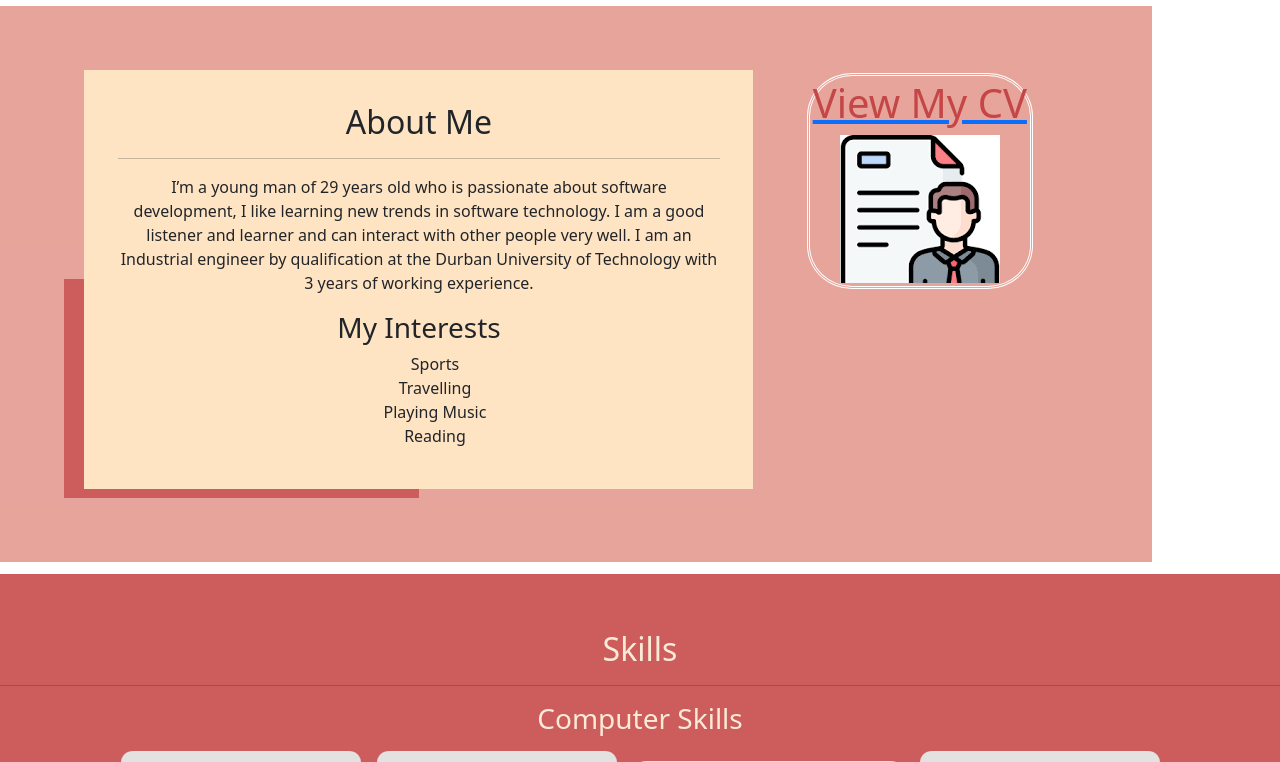
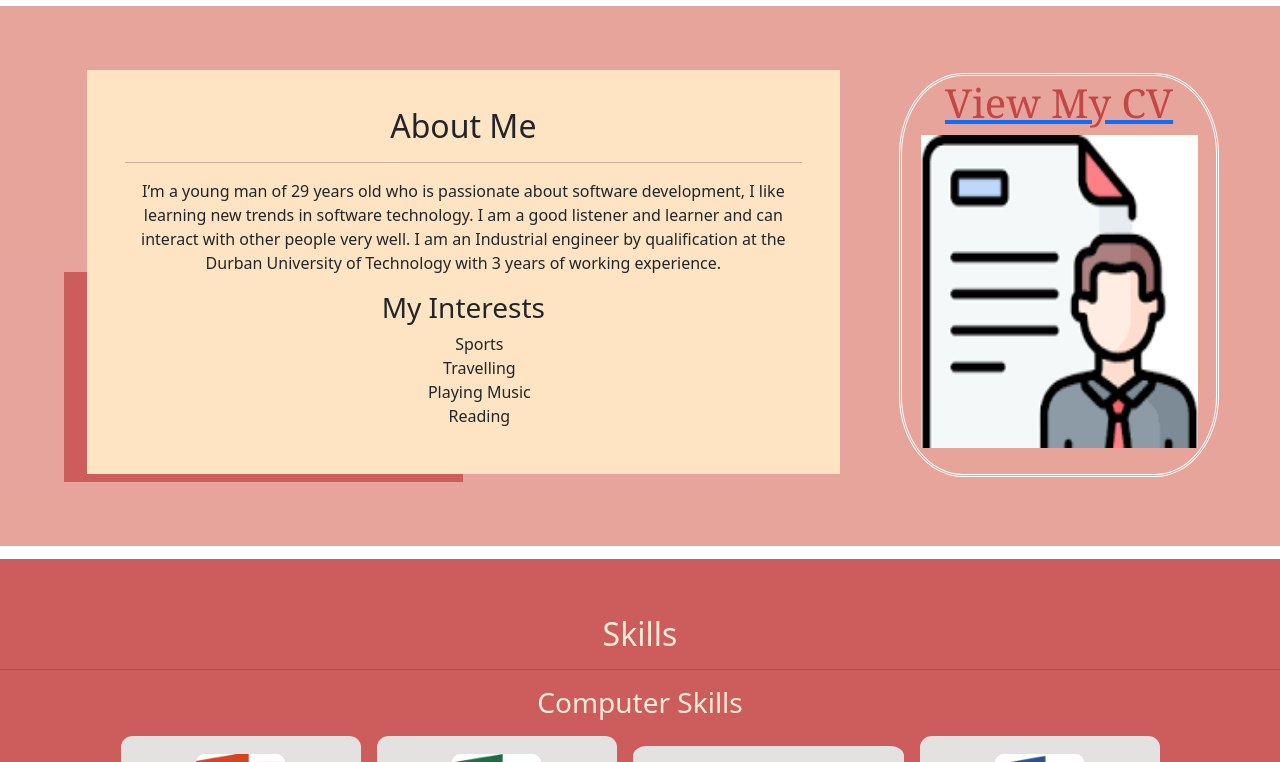
Before and after one commit to evasmile/my-profile, a website: page index.html in a window 1280 px wide. Shown: the part 767-1529 px from the top of the page. Drawn offline with nearby package versions, Linux system fonts and the light colour scheme.

Commit message:
fix about

```diff
--- a/index.html
+++ b/index.html
@@ -64,7 +64,7 @@
 
   </div>
 
-  <div id="about" class="divNoColour about">
+  <div id="about">
     <div class="backgroundBlock">
 
     </div>
@@ -96,11 +96,11 @@
        text-align: center;
        padding: 3px;
        margin: 3px;
-       height: fit-content;
-       width: fit-content;
+       height: 100%;
+       width: 100%;
 
       ">
-        <h1 style="color: rgb(196, 70, 70);">View My CV</h1>
+        <h1 class="specialFont" style="color: rgb(196, 70, 70);">View My CV</h1>
 
         <img class="cvImage" src="./res/download (11).png" alt="cv">
       </div>
--- a/style_css/style.css
+++ b/style_css/style.css
@@ -60,10 +60,7 @@ hr{
     border-radius: 60%;
 }
 
-.divContactElement {
 
-
-}
 
 .divC {
     position: absolute;
@@ -146,7 +143,7 @@ display: grid;
 grid-template-rows: 1fr 1fr  2% ;
 grid-template-columns: 2% 1fr 1fr 1fr ;
 height: fit-content;
-width: 90%;
+width: 100%;
 
 padding: 5% ;
 margin-top: 1%;
@@ -170,6 +167,7 @@ margin-bottom: 1%;
     grid-column: 2 / 4;
     z-index: 2;
     padding: 5%;
+    text-align: center;
 }
 
 .cv{
@@ -180,9 +178,12 @@ margin-bottom: 1%;
 }
 
 .cvImage{
-    height: fit-content;
-    width: f;
+    height: 80%;
+    width: 90%;
 }
+
+/*Skills*/
+
 .computerSkill {
     display: flex;
     justify-content: center;
```
